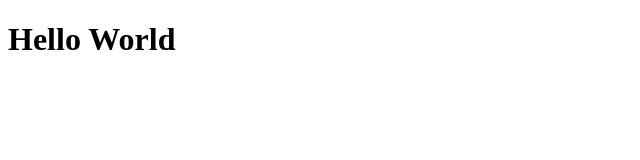
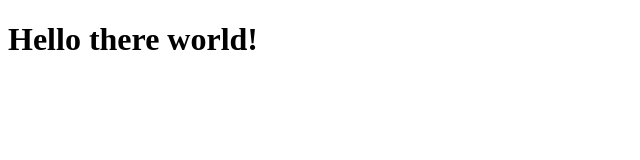
Before and after one commit to ArtistYay/terraform-beginner-bootcamp-2023, a plain HTML site: page public/index.html in a window 1280 px wide. Shown: the whole page, without its empty margins (0-640 px from the left). Drawn offline with Linux system fonts and the light colour scheme.

```diff
--- a/public/index.html
+++ b/public/index.html
@@ -3,9 +3,9 @@
 <head>
     <meta charset="UTF-8">
     <meta name="viewport" content="width=device-width, initial-scale=1.0">
-    <title>Hello World</title>
+    <title>Hello there world!</title>
 </head>
 <body>
-    <h1>Hello World</h1>
+    <h1>Hello there world!</h1>
 </body>
 </html>
```
Also changed, not shown: 3 other files.
